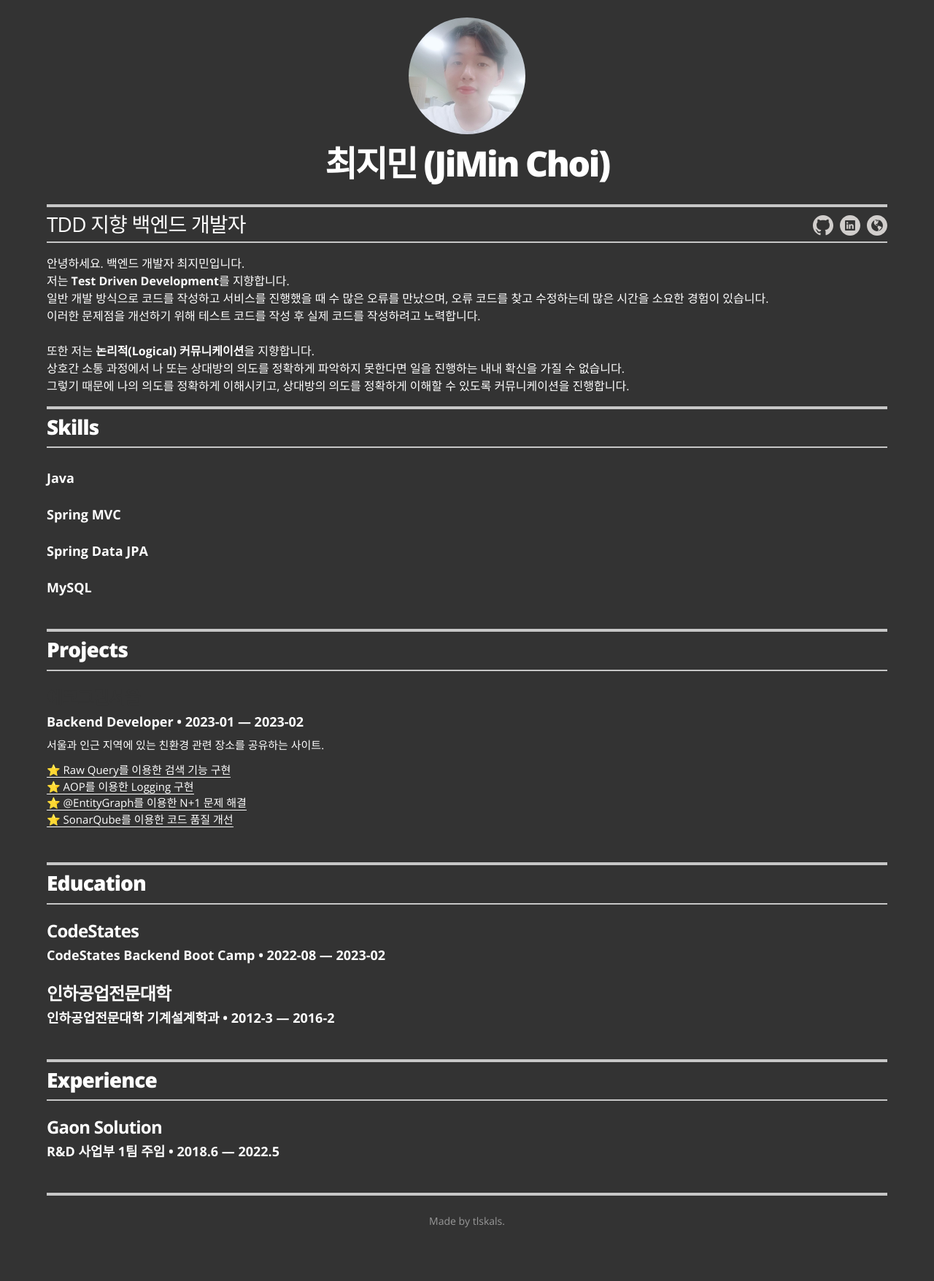
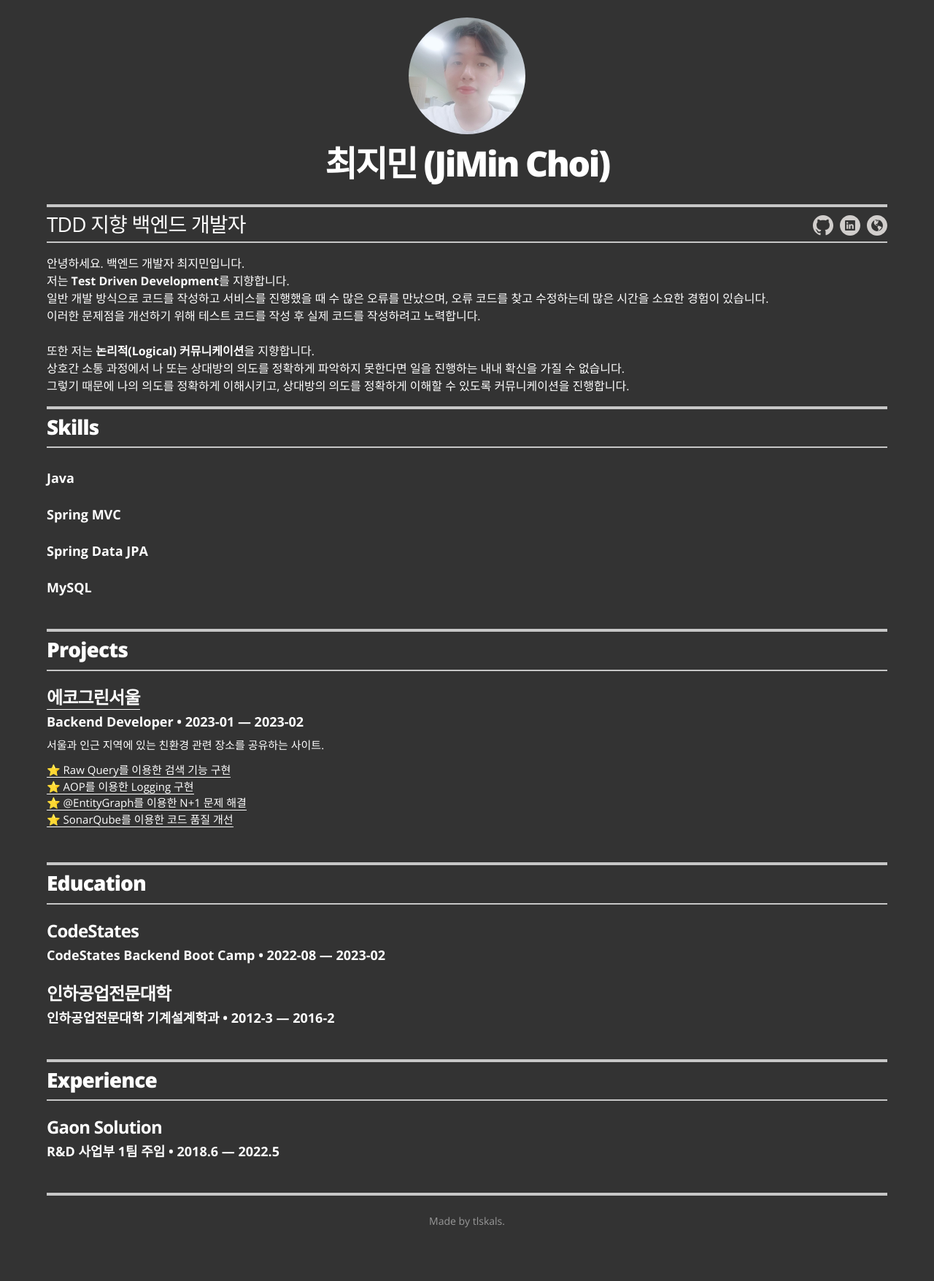
Before and after one commit to tlskals/tlskals.github.io, a Jekyll site: the page built from index.html, in a window 1280 px wide. Shown: the whole page at 73% size. Built offline with Jekyll 4.4.1, drawn with Linux system fonts in a browser that asks for light colours.

Commit message:
url color

```diff
--- a/_layouts/resume.html
+++ b/_layouts/resume.html
@@ -79,7 +79,7 @@
           {% for project in site.data.projects %}
           <div class="resume-item" itemscope itemtype="http://schema.org/CreativeWork">
             <meta itemprop="creator" content="{{ site.resume_name }}" itemtype="http://schema.org/Person" />
-            <h3 class="resume-item-title" itemprop="name">{% if project.url %}<a href="{{ project.url }}" itemprop="url">{{ project.project }}</a>{% else %}{{ project.project }}{% endif %}</h3>
+            <h3 class="resume-item-title" itemprop="name">{% if project.url %}<a href="{{ project.url }} " itemprop="url" style="color: #fff">{{ project.project }}</a>{% else %}{{ project.project }}{% endif %}</h3>
             <h4 class="resume-item-details" itemprop="description">{{ project.role }}  &bull; {{ project.duration }}</h4>
             <p class="resume-item-copy">{{ project.description }}</p>
             <p class="resume-item-copy">{{project.summary}} <A href="https://github.com/tlskals/Project_Review/blob/main/Reivew/Raw%20Query%EB%A5%BC%20%EC%9D%B4%EC%9A%A9%ED%95%9C%20Search%20%EA%B8%B0%EB%8A%A5%20%EA%B5%AC%ED%98%84.md" style="color: #fff"> ⭐ Raw Query를 이용한 검색 기능 구현 </A> <br> <A href="http://daum.net" style="color: #fff"> ⭐ AOP를 이용한 Logging 구현 <br><A href="http://daum.net" style="color: #fff"> ⭐ @EntityGraph를 이용한 N+1 문제 해결 <br> <A href="http://daum.net" style="color: #fff"> ⭐ SonarQube를 이용한 코드 품질 개선 </A></A> </A></p>
```
